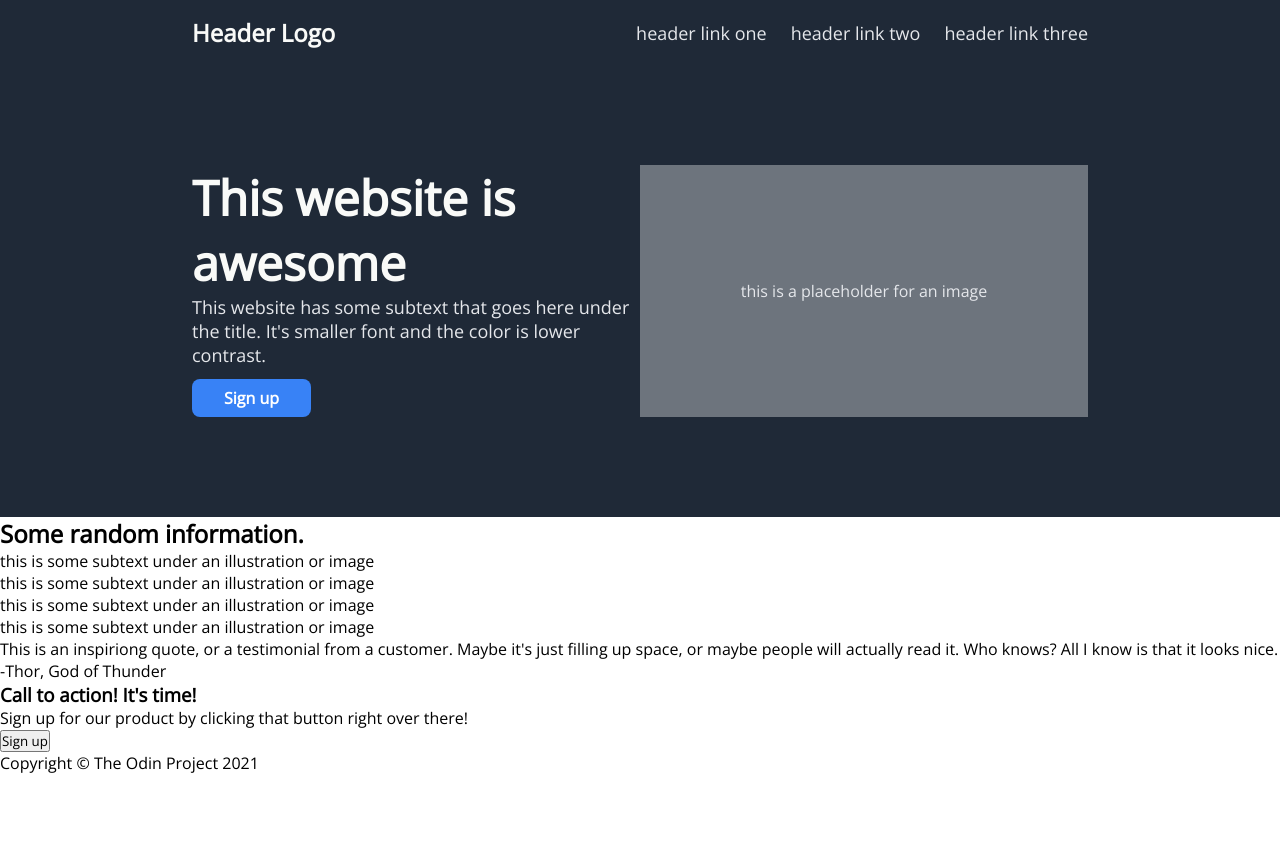
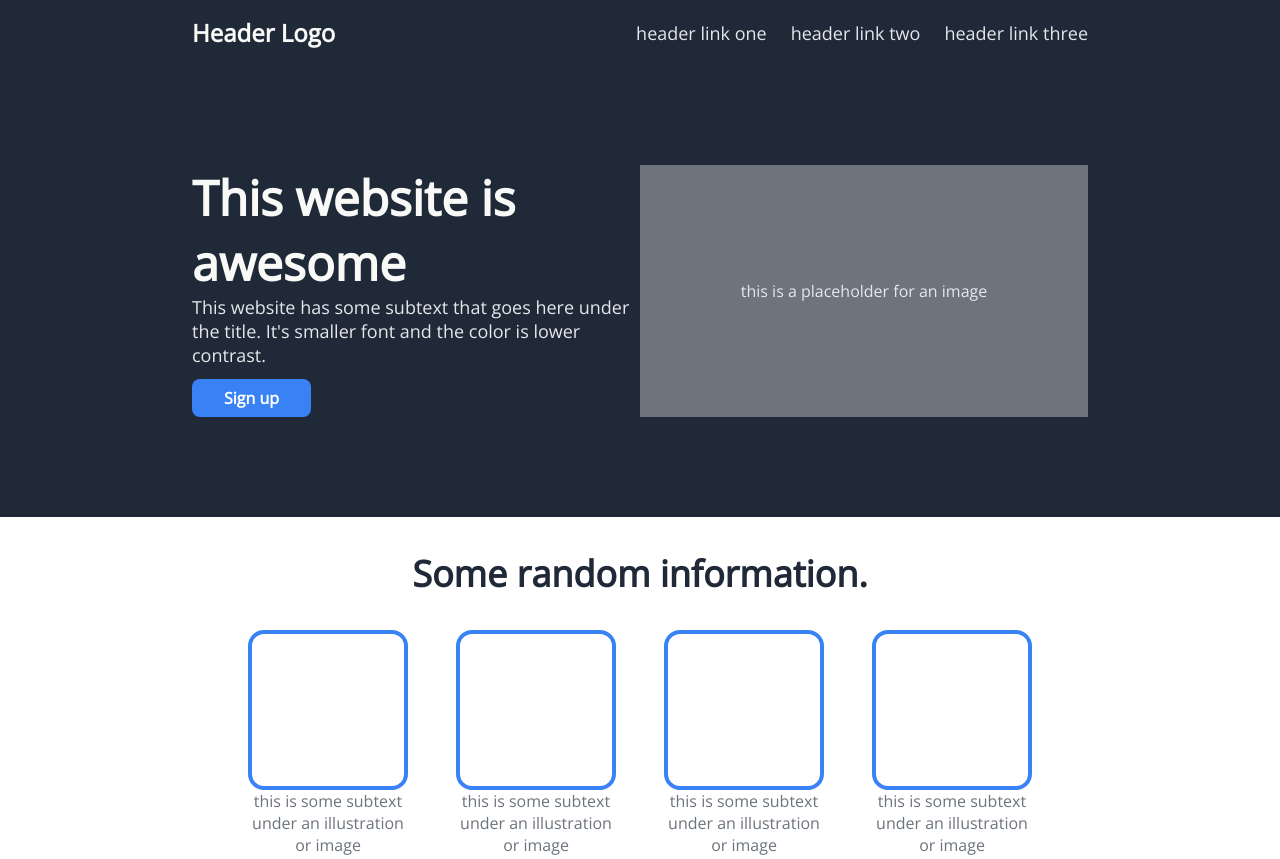
Before and after one commit to Bossolin/odin-landing-page, a plain HTML site: page index.html in a window 1280 px wide. Shown: the top 859 px of the page. Before the commit the page ends 800 px from the top, so only its background shows below. Drawn offline with nearby package versions, Linux system fonts and the light colour scheme.

Commit message:
added info css and fixed footer

```diff
--- a/styles.css
+++ b/styles.css
@@ -10,6 +10,7 @@
 body {
   display: flex;
   flex-direction: column;
+  height: 100vh;
 }
 
 header {
@@ -30,7 +31,7 @@ header {
 }
 
 main {
-  flex-grow: 1;
+  flex: 1;
 }
 
 .intro {
@@ -73,3 +74,43 @@ main {
   justify-content: center;
   align-items: center;
 }
+
+.info {
+  padding: 32px 15%;
+  margin-bottom: 64px;
+}
+
+.info h2 {
+  font-size: 36px;
+  font-weight: bold;
+  color: #1f2937;
+  text-align: center;
+  margin-bottom: 32px;
+}
+
+.info ul {
+  display: flex;
+  justify-content: center;
+  gap: 48px;
+}
+
+.info li {
+  list-style: none;
+  display: flex;
+  flex-direction: column;
+  max-width: 160px;
+}
+
+.info p,
+.info div {
+  flex: 1 1 auto;
+  text-align: center;
+  color: #6d747d;
+}
+
+.info-box {
+  border: #3882f6 solid 4px;
+  height: 160px;
+  width: 160px;
+  border-radius: 16px;
+}
```
